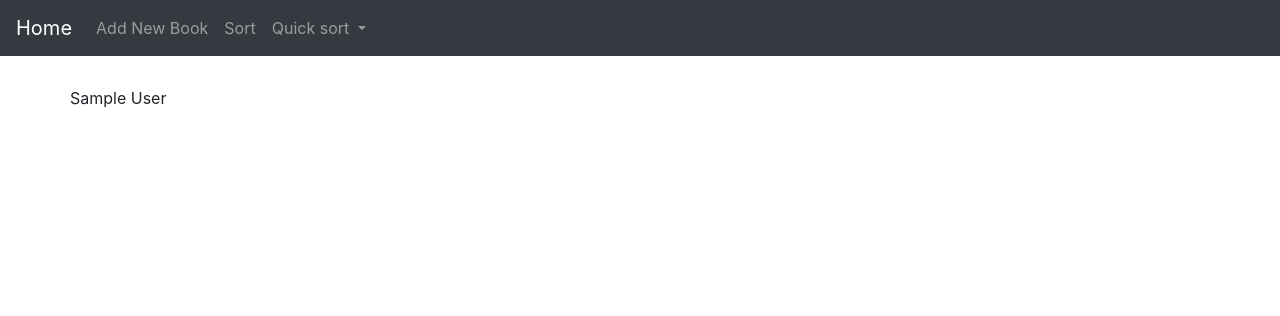
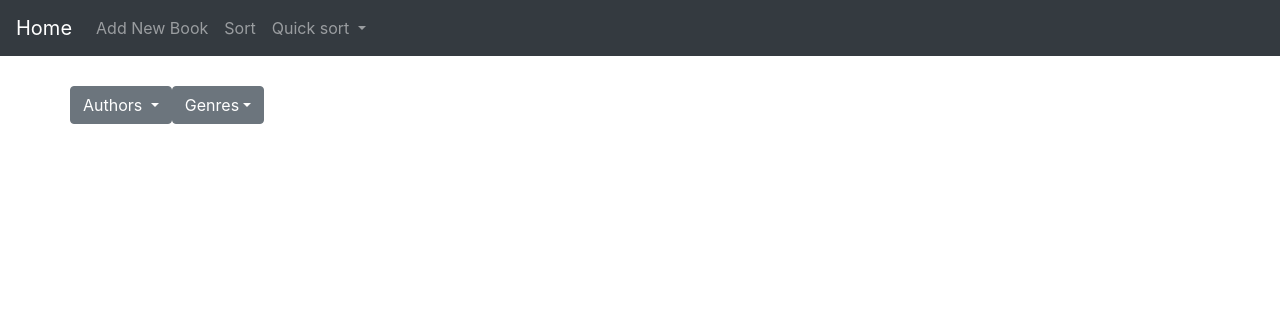
Before and after one commit to Code-Institute-Submissions/BookLiker, a Flask app: page /sort in a window 1280 px wide. Shown: the top 316 px of the page. Run offline with Flask 2, Linux system fonts and the light colour scheme; a database or web service that is not in the repository returns one stand-in record (values such as "Sample title"); some libraries are stand-ins or nearby versions.

Commit message:
sort function renders the list of gens and authors

```diff
--- a/app.py
+++ b/app.py
@@ -141,8 +141,20 @@ def alphabetical_author():
 @app.route('/sort')
 def sort():
     # create instance from the full db
-    authors = []
-    return render_template("sortbooks.html", books=mongo.db.Books.find().sort("author"), genres=mongo.db.Genres.find(), names=authors)
+    books = mongo.db.Books.find().sort("author")
+    genres = mongo.db.Genres.find().sort("genre")
+    book_count = books.count()
+    booklist = list(books)
+    authors = ["All"]
+    cats = ["All"]
+    limit = 0
+    for i in range(0, book_count):
+        if booklist[i]["author"] not in authors:
+            authors.append(booklist[i]["author"])
+        if booklist[i]["genre"] not in cats:
+            cats.append(booklist[i]["genre"])
+    print(cats)
+    return render_template("sortbooks.html", books=books, genres=genres, names=authors, cats=cats)
 
 
 # Configuration of the app using env vars
--- a/templates/sortbooks.html
+++ b/templates/sortbooks.html
@@ -8,13 +8,24 @@
 
 <body>
 	{% block content %}
-	{% for book in books %}
 
-	<p>{{book.author}}</p>
-
-	{% endfor %}
-
-	{% endblock content %}
+	<div class="dropdown">
+		<button class="btn btn-secondary dropdown-toggle" type="button" id="dropdownMenuButton" data-toggle="dropdown" aria-haspopup="true" aria-expanded="false">Authors	  </button>
+		<div class="dropdown-menu" aria-labelledby="dropdownMenuButton">
+			{% for i in names %}
+			<a class="dropdown-item" href="#">{{i}}</a>
+			{% endfor %}
+		</div>
+	</div>
+	<div class="dropdown">
+		<button class="btn btn-secondary dropdown-toggle" type="button" id="dropdownMenuButton2" data-toggle="dropdown" aria-haspopup="true" aria-expanded="false">Genres</button>
+		<div class="dropdown-menu" aria-labelledby="dropdownMenuButton">
+			{% for i in cats %}
+			<a class="dropdown-item" href="#">{{i}}</a>
+			{% endfor %}
+		</div>
+	</div>
+	{% endblock %}
 </body>
 
 </html>
```
Also changed, not shown: 2 other files.
